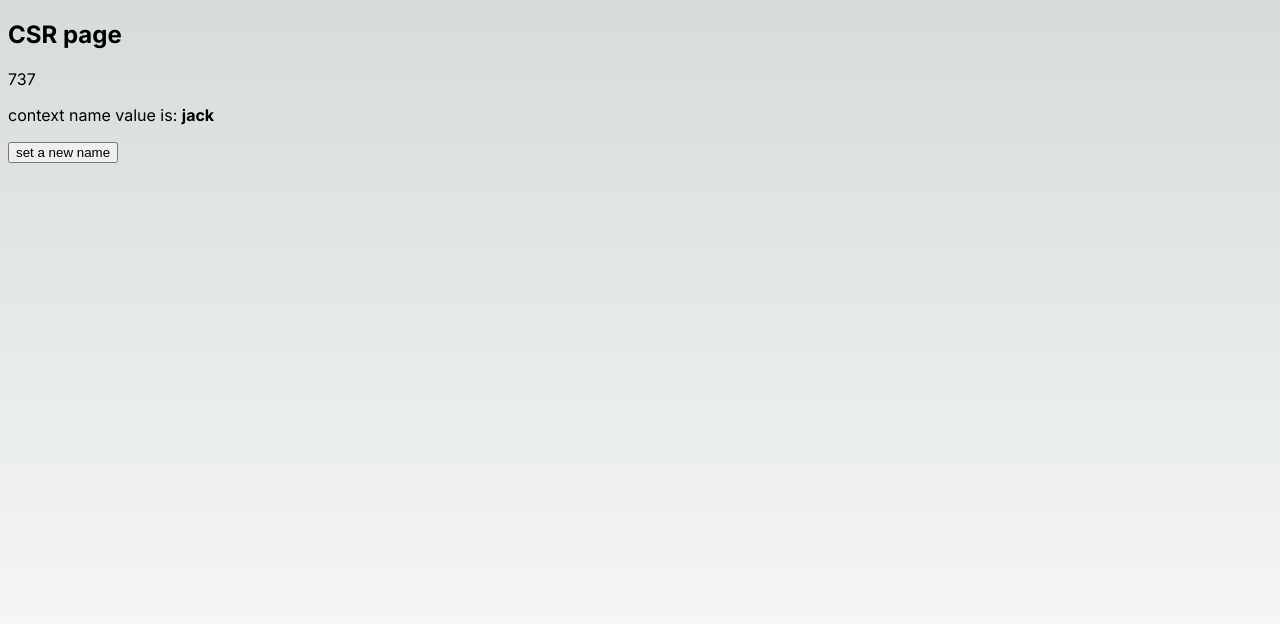
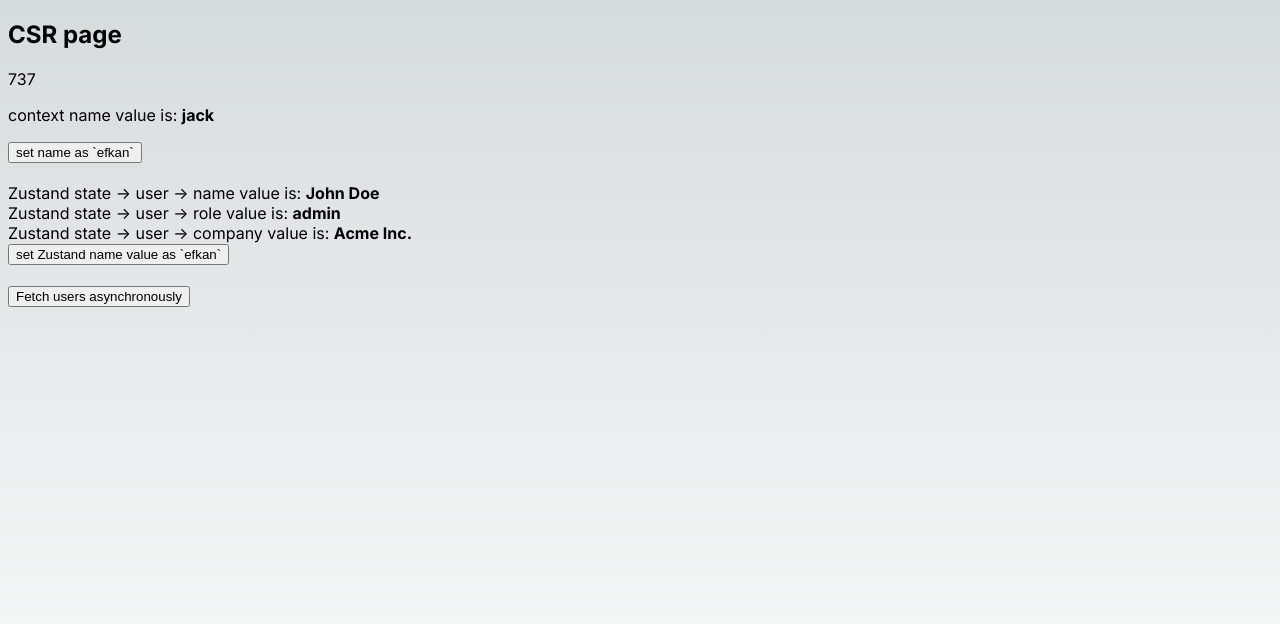
Before and after one commit to efkan/next14, a Next.js app: page /cache/csr in a window 1280 px wide. Shown: the top 624 px of the page. Built offline with nearby package versions, Linux system fonts and the light colour scheme.

Commit message:
Zustand store & server actioans & completed

```diff
--- a/src/app/api/posts/route.ts
+++ b/src/app/api/posts/route.ts
@@ -1,9 +1,24 @@
 import { NextResponse } from "next/server";
+import { v4 } from "uuid";
 import posts from "./data.json";
 
 
 export async function GET() {
-  console.log('HIT to /api/posts');
+  console.log('HIT to GET /api/posts');
 
   return NextResponse.json(posts);
 }
+
+export async function POST(request: Request) {
+  console.log('HIT to POST /api/posts');
+
+  const body = await request.json();
+
+  if (!body.title || !body.description) {
+    return NextResponse.error()
+  }
+
+  posts.push({ id: v4(), ...body });
+
+  return NextResponse.json(posts);
+}
--- /dev/null
+++ b/src/app/api/users/[userId]/route.ts
@@ -0,0 +1,12 @@
+import {NextResponse} from 'next/server';
+import users from '../data.json'
+
+export async function GET(request: Request, context: any) {
+  console.log('HIT to GET!!!');
+
+  const {params} = context
+
+  return NextResponse.json({
+    user: users.find(user => user.id === parseInt(params.userId))
+  });
+}
--- /dev/null
+++ b/src/app/api/users/data.json
@@ -0,0 +1,14 @@
+[
+  {
+    "id": 1,
+    "name": "John Doe",
+    "role": "admin",
+    "company": "Acme Inc."
+  },
+  {
+    "id": 2,
+    "name": "Jack Dawson",
+    "role": "technician",
+    "company": "Titanic Corp."
+  }
+]
--- /dev/null
+++ b/src/app/api/users/route.ts
@@ -0,0 +1,9 @@
+import { NextResponse } from "next/server";
+import users from "./data.json";
+
+
+export async function GET() {
+  console.log('HIT to /api/posts');
+
+  return NextResponse.json(users);
+}
--- a/src/app/cache/csr/page.tsx
+++ b/src/app/cache/csr/page.tsx
@@ -2,9 +2,12 @@
 
 import { useEffect, useState } from "react";
 import { useAppContext } from "@/context";
+import { userStore } from "@/app/store/user";
 
 export default function CSR() {
   const {state, setState} = useAppContext()
+  const {user, setUser, fetchUsers} = userStore((state: any) => state)
+
 
   const [num, setNum] = useState(null)
 
@@ -21,12 +24,26 @@ export default function CSR() {
     call()
   }, [])
 
+  const onFetchUsersPress = async () => {
+    const users = await fetchUsers()
+    alert(JSON.stringify(users))
+  }
+
   return (
     <main>
       <h2 className="font-bold">CSR page</h2>
       <p>{num}</p>
       <p>context name value is: <span className="font-bold">{state.name}</span></p>
-      <button onClick={() => setState({name: 'efkan'})}>set a new name</button>
+      <button onClick={() => setState({name: 'efkan'})}>set name as `efkan`</button>
+      <br />
+      <br />
+      <div>{'Zustand state -> user -> name value is:'} <span className='font-bold'>{user.name}</span></div>
+      <div>{'Zustand state -> user -> role value is:'} <span className='font-bold'>{user.role}</span></div>
+      <div>{'Zustand state -> user -> company value is:'} <span className='font-bold'>{user.company}</span></div>
+      <button onClick={() => setUser({name: 'efkan'})}>set Zustand name value as `efkan`</button>
+      <br />
+      <br />
+      <button onClick={onFetchUsersPress}>Fetch users asynchronously</button>
     </main>
   )
 };
--- a/src/app/page.tsx
+++ b/src/app/page.tsx
@@ -7,6 +7,7 @@ import nextLogo from '../../public/next.svg';
 const cabin = Cabin({ subsets: ['latin-ext']})
 
 export default function Home() {
+
   const ImageComponent = (props: ImageProps) => {
     return (
       <Image
@@ -28,7 +29,6 @@ export default function Home() {
       <main className="flex min-h-screen flex-col items-center p-24">
         <div>Main Page</div>
         <div>Random Number to check if it CACHEd or not: {generateNewRandomNumberToSeeCACHE()}</div>
-        <div></div>
         <div className={`${cabin.className} text-2xl`}>hello from the Docker container!</div>
         <div className='w-[200px] my-[10px]'>
           <ImageComponent alt="Nextjs logo" src={nextLogo} />
--- /dev/null
+++ b/src/app/posts/page.tsx
@@ -0,0 +1,32 @@
+// ! is used showing how to use Server Actions
+
+export default function Posts({params}: any) {
+  const savePost = async (data: FormData) => {
+    'use server'
+
+    const title = data.get('title')
+    const description = data.get('description')
+
+    const response = await fetch('http://localhost:3000/api/posts', {
+      method: 'POST',
+      body: JSON.stringify({ title, description }),
+    })
+
+    if(response.ok) {
+      const posts = await response.json()
+      console.log("savePost - posts:", posts);
+    } else {
+      console.log("The new post couldn't be saved: ", response);
+    }
+  }
+
+  return (
+    <main className="flex gap-2 m-4">
+      <form action={savePost} className="grid">
+        <input className="p-2 border" name="title" type="text" />
+        <textarea className="p-2 border" name="description" id="desc"></textarea>
+        <button className="px-4 py-5 bg-sky-600" type="submit">Submit</button>
+      </form>
+    </main>
+  )
+}
--- /dev/null
+++ b/src/app/store/user.ts
@@ -0,0 +1,20 @@
+import {create} from 'zustand'
+
+export const userStore = create(set => ({
+  user: {
+    name: 'John Doe',
+    role: 'admin',
+    company: 'Acme Inc.',
+  },
+  setUser: (user: any) => set((state: any) => {
+    console.log(state);
+    console.log(user);
+
+    return {user: {...state.user, ...user}}
+  }),
+  fetchUsers: async () => {
+    const res = await fetch('/api/users')
+    const users = await res.json()
+    return users
+  },
+}))
```
Also changed, not shown: package.json (+7 -4 lines), 1 other file (tests, documents, lock files or other folders).
